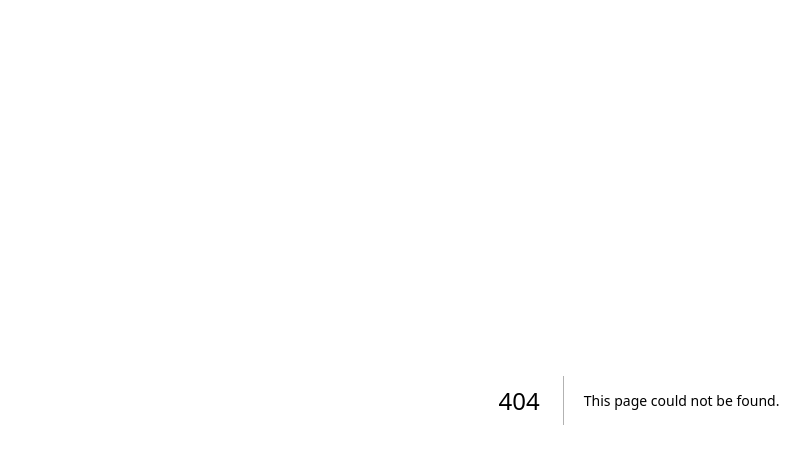
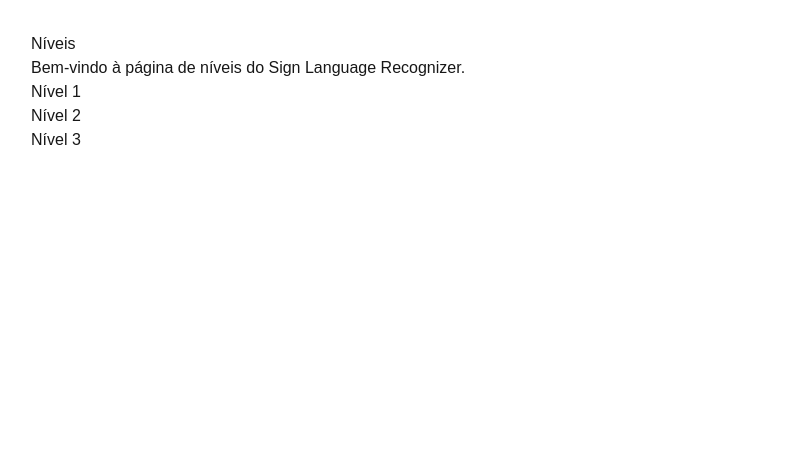
Before and after one commit to AmandaPradoGit/SignLanguageRecognizer-web, a Next.js app: page /levels in a window 1280 px wide. Before the commit this address had no page. Shown: the top 464 px of the page, without its empty margins (1-811 px from the left). Built offline with nearby package versions, Linux system fonts and the light colour scheme.

Commit message:
feat: add LevelsPage component with introductory content

```diff
--- /dev/null
+++ b/app/levels/page.tsx
@@ -0,0 +1,13 @@
+export default function LevelsPage() {
+  return (
+    <main style={{ padding: '2rem' }}>
+      <h1>Níveis</h1>
+      <p>Bem-vindo à página de níveis do Sign Language Recognizer.</p>
+      <ul>
+        <li>Nível 1</li>
+        <li>Nível 2</li>
+        <li>Nível 3</li>
+      </ul>
+    </main>
+  );
+}
```
